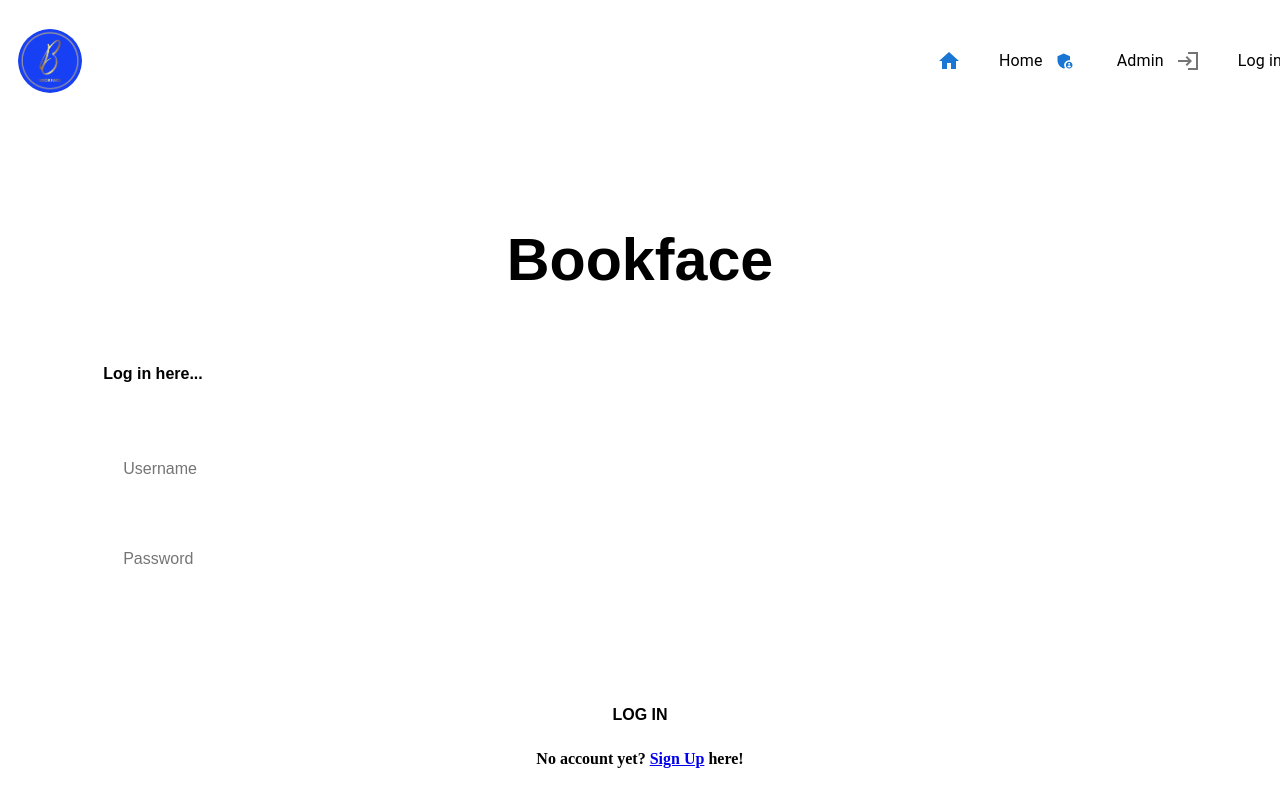
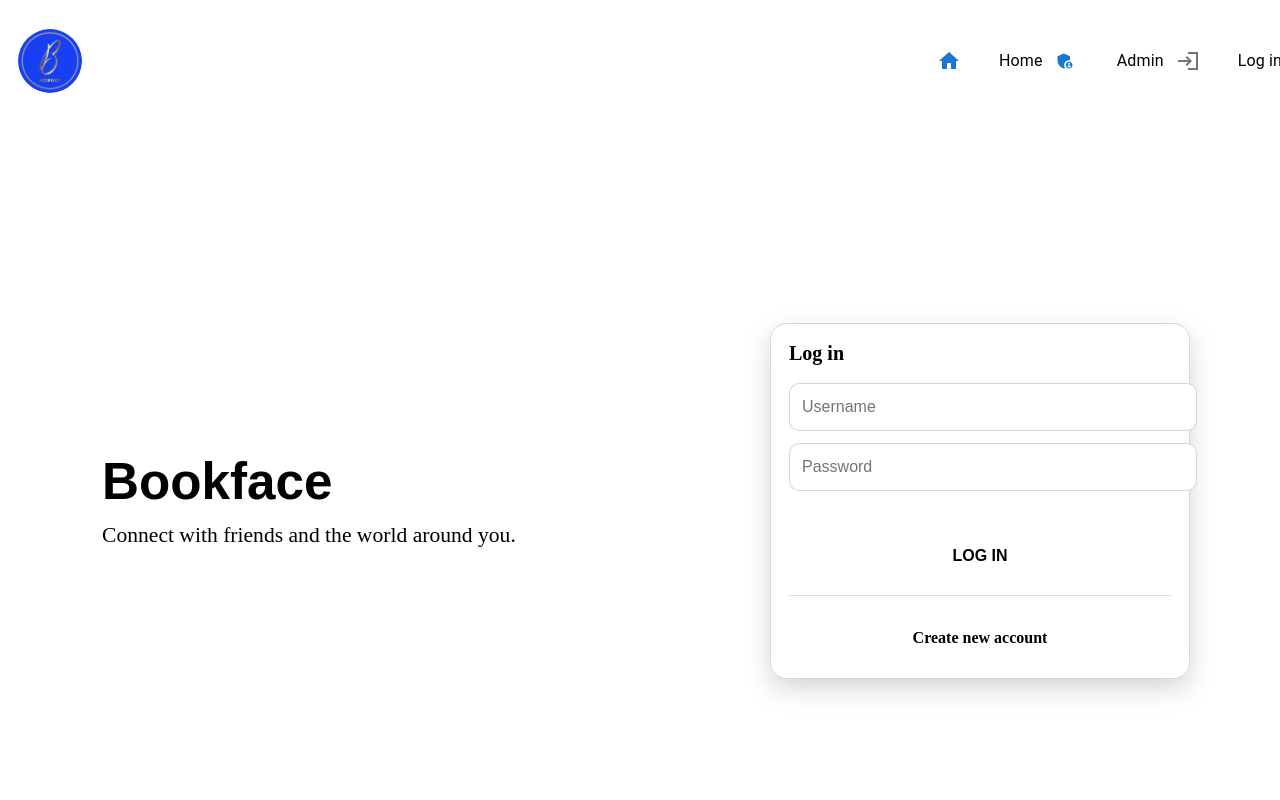
Before and after one commit to girlierazon84/Bookface_Fullstack_MERN, a React (Create React App) app in the folder frontend/: page /log_in in a window 1280 px wide. Shown: the top 800 px of the page. Built offline with nearby package versions, Linux system fonts and the light colour scheme; no server answers.

Commit message:
feat(auth-ui): redesign login page with Facebook-style split layout and feed redirect

```diff
--- a/frontend/src/view/UsersLogInView.tsx
+++ b/frontend/src/view/UsersLogInView.tsx
@@ -1,120 +1,194 @@
 // frontend/src/view/UsersLogInView.tsx
 
 import React, { useState } from "react";
-import { Link, useNavigate } from "react-router-dom";
+import { Link, useNavigate, Navigate } from "react-router-dom";
 import styled from "styled-components";
 
-import { PrimaryButton } from "../components/CustomButtonComponent";
 import RoutingPath from "../routes/RoutingPath";
 import UserService from "../utils/api/service/UserService";
 import { useUserContext } from "../utils/global/provider/UserProvider";
 import type { UsersLogInDataObject } from "../utils/interface/UsersInterfaces";
+import { PrimaryButton } from "../components/CustomButtonComponent";
 
 
 const UsersLogInView: React.FC = () => {
+  const { authenticatedUser, setAuthenticatedUser } = useUserContext();
+  const navigate = useNavigate();
+
   const [userName, setUserName] = useState("");
   const [passWord, setPassWord] = useState("");
   const [loginText, setLoginText] = useState("");
-  const { setAuthenticatedUser } = useUserContext();
-  const navigate = useNavigate();
+
+  // If already logged in, go to feed
+  if (authenticatedUser) {
+    return <Navigate to={RoutingPath.homeView} replace />;
+  }
 
   const verifyUser = async () => {
+    setLoginText("");
+
     const payload: UsersLogInDataObject = {
-      username: userName,
+      username: userName.trim(),
       password: passWord
     };
 
     try {
       const res = await UserService.verifyUser(payload);
+
       if (res.data.message) {
-        setAuthenticatedUser(userName);
-        localStorage.setItem("username", userName);
-        navigate(RoutingPath.profileView);
-      } else {
+        setAuthenticatedUser(payload.username);
+        localStorage.setItem("username", payload.username);
+        navigate(RoutingPath.homeView);
+        return;
+      }
+
       setLoginText("Wrong username or password");
-      }
     } catch {
       setLoginText("Login failed. Please try again.");
     }
   };
 
   return (
-    <Wrapper>
-      <h1>Bookface</h1>
+    <Page>
+      <Shell>
+        <Left>
+          <Brand>Bookface</Brand>
+          <Pitch>Connect with friends and the world around you.</Pitch>
+        </Left>
 
-      <GridContainer>
-        <h4>Log in here...</h4>
-        <input type="text" placeholder="Username" onChange={(e) => setUserName(e.target.value)} />
-        <input
+        <Right>
+          <Card>
+            <CardTitle>Log in</CardTitle>
+
+            <Input
+              type="text"
+              placeholder="Username"
+              value={userName}
+              onChange={(e) => setUserName(e.target.value)}
+            />
+            <Input
               type="password"
               placeholder="Password"
+              value={passWord}
               onChange={(e) => setPassWord(e.target.value)}
             />
-      </GridContainer>
 
-      <H3>{loginText}</H3>
+            <ErrorText>{loginText}</ErrorText>
 
             <PrimaryButton onClick={verifyUser}>Log In</PrimaryButton>
 
-      <H4>
-        No account yet? <Link to={RoutingPath.signUpFormView}>Sign Up</Link> here!
-      </H4>
-    </Wrapper>
+            <Divider />
+
+            <SignUpLink to={RoutingPath.signUpFormView}>Create new account</SignUpLink>
+          </Card>
+        </Right>
+      </Shell>
+    </Page>
   );
 };
 
 export default UsersLogInView;
 
-const Wrapper = styled.section`
-  background-color: var(--primary-color);
-  text-align: center;
-  padding: 5% 5% 20% 5%;
+const Page = styled.main`
+  background: var(--primary-color);
+  min-height: calc(100vh - 85px);
+  display: grid;
+  place-items: center;
+  padding: 30px 0;
+`;
 
-  h1 {
-    font-weight: bold;
-    font-size: 3.7em;
-    font-family: "Oxygen - Regular", sans-serif;
-    color: var(--secondary-color);
+const Shell = styled.section`
+  width: min(1100px, 92%);
+  display: grid;
+  grid-template-columns: 1fr 420px;
+  gap: 40px;
+  align-items: center;
+
+  @media (max-width: 960px) {
+    grid-template-columns: 1fr;
+    gap: 18px;
   }
 `;
 
-const GridContainer = styled.div`
+const Left = styled.div`
+  padding: 12px;
+`;
+
+const Brand = styled.h1`
+  margin: 0;
+  color: var(--secondary-color);
+  font-weight: 900;
+  font-size: 3.2rem;
+  font-family: "Oxygen - Regular", sans-serif;
+`;
+
+const Pitch = styled.p`
+  margin: 10px 0 0;
+  color: var(--fourthly-color);
+  font-size: 1.35rem;
+  line-height: 1.3;
+`;
+
+const Right = styled.div`
   display: grid;
-  background-color: var(--fifthly-color);
-  border: 1px solid var(--fifthly-color);
-  box-shadow: 5px 10px 8px 5px var(--fourthly-color);
-  border-radius: 20px;
-  padding: 0 2em 3.5em 2em;
-  gap: 2.5em;
+`;
 
-  h4 {
+const Card = styled.div`
+  background: var(--fifthly-color);
+  border: 1px solid rgba(97, 97, 97, 0.25);
+  border-radius: 16px;
+  box-shadow: 0 10px 24px rgba(97, 97, 97, 0.25);
+  padding: 18px;
+  display: grid;
+  gap: 12px;
+`;
+
+const CardTitle = styled.h2`
+  margin: 0 0 6px;
   color: var(--fourthly-color);
-    font-family: "Lucida Calligraphy", sans-serif;
-    font-weight: bold;
+  font-size: 1.25rem;
+  font-weight: 900;
+`;
+
+const Input = styled.input`
   width: 100%;
-    text-align: left;
-  }
+  height: 46px;
+  border: 1px solid rgba(97, 97, 97, 0.25);
+  border-radius: 10px;
+  padding: 0 12px;
+  font-size: 1rem;
+  background: white;
+  outline: none;
 
-  input {
-    width: 100%;
-    height: 48px;
-    border: none;
-    box-shadow: 2px 4px 3px 2px var(--fourthly-color);
-    border-radius: 10px;
-    padding-left: 20px;
-    font-size: 1em;
+  &:focus {
+    border-color: var(--secondary-color);
+    box-shadow: 0 0 0 3px rgba(0, 0, 153, 0.15);
   }
 `;
 
-const H3 = styled.h3`
-  color: red;
-  font-weight: bold;
-  min-height: 24px;
-  margin: 16px 0;
+const ErrorText = styled.div`
+  min-height: 22px;
+  font-weight: 800;
+  color: #b00020;
 `;
 
-const H4 = styled.h4`
-  color: var(--fourthly-color);
-  font-weight: 700;
-  margin-top: 16px;
+const Divider = styled.hr`
+  border: none;
+  border-top: 1px solid rgba(97, 97, 97, 0.2);
+  margin: 8px 0;
 `;
+
+const SignUpLink = styled(Link)`
+  display: grid;
+  place-items: center;
+  text-decoration: none;
+  font-weight: 900;
+  background: var(--secondary-color);
+  color: var(--fifthly-color);
+  height: 44px;
+  border-radius: 10px;
+
+  &:hover {
+    background: var(--fourthly-color);
+  }
+`;
```
Lines whose indentation alone changed are shown as unchanged.
